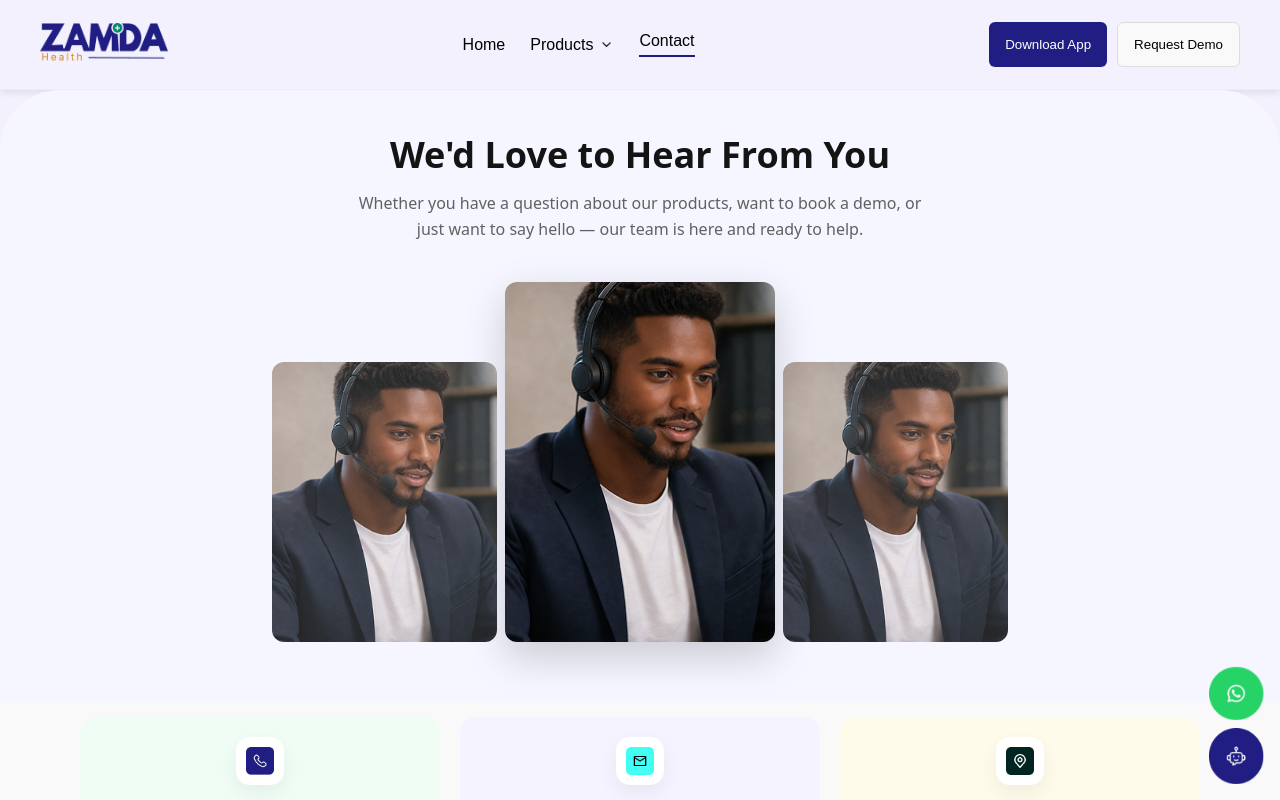
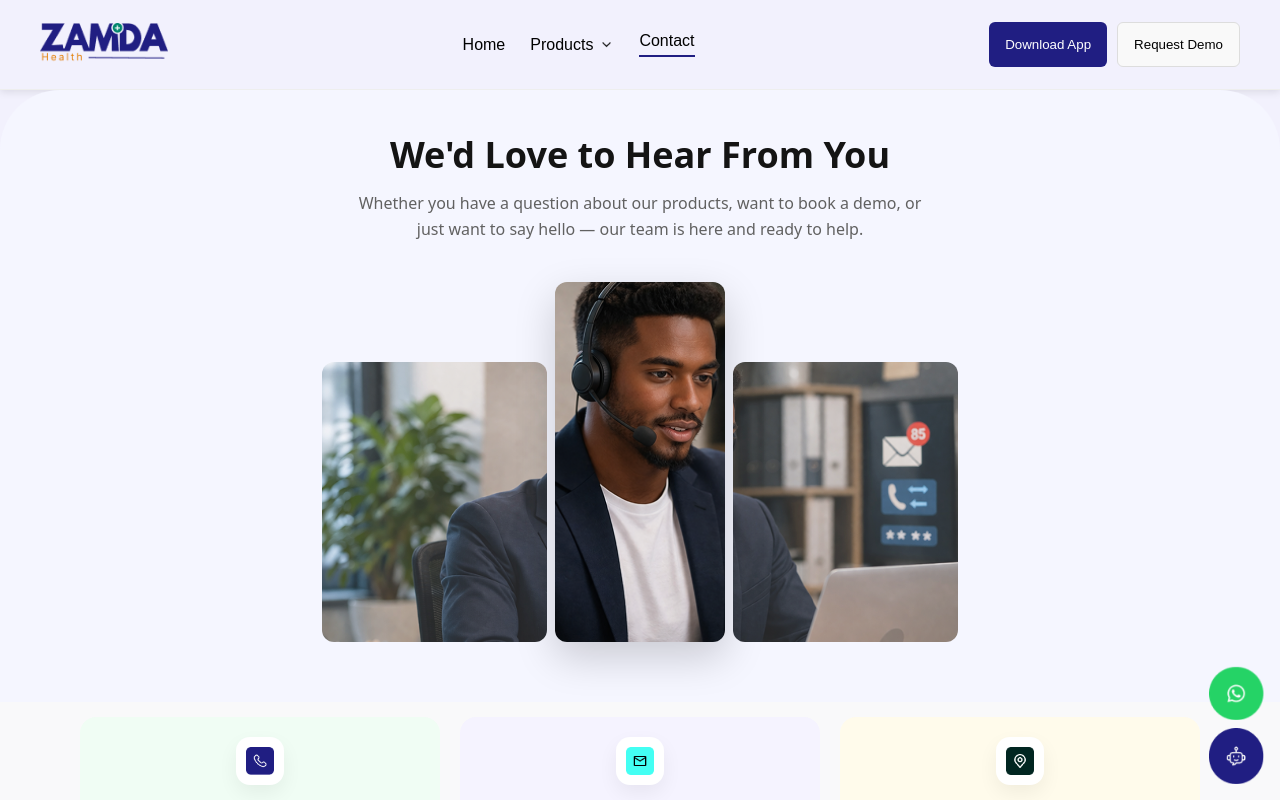
Before and after one commit to Akem-Ben/akem-landing-zamda, a React (Vite) app: page /contact in a window 1280 px wide. Shown: the top 800 px of the page. Built offline with nearby package versions, Linux system fonts and the light colour scheme.

Commit message:
refactor: improve image rendering and layout in HearFromYou component

```diff
--- a/src/components/contact/HearFromYou.tsx
+++ b/src/components/contact/HearFromYou.tsx
@@ -1,3 +1,133 @@
+// import React, { useEffect, useState } from "react";
+// import mainImage from "../../assets/hear.png";
+// import whatsapp from "../../assets/whatsapp.png";
+// import ai from "../../assets/ai.png";
+
+// const HearFromYou: React.FC = () => {
+//   const [screenWidth, setScreenWidth] = useState(window.innerWidth);
+
+//     useEffect(() => {
+//       const handleResize = () => {
+//         setScreenWidth(window.innerWidth);
+//       };
+
+//       window.addEventListener("resize", handleResize);
+//       return () => window.removeEventListener("resize", handleResize);
+//     }, []);
+
+//       const isMobile = screenWidth <= 768;
+//   // const isTablet = screenWidth > 768 && screenWidth <= 1024;
+
+//    const dynamicStyles = {
+//     sideImgLeft: {
+//       ...styles.sideImg,
+//       borderBottomLeftRadius: isMobile ? "300px" : "12px",
+//     },
+//     sideImgRight: {
+//       ...styles.sideImg,
+//       borderBottomRightRadius: isMobile ? "300px" : "12px",
+//     },
+//   };
+
+//   return (
+//     <>
+//       {/* Fixed floating icons */}
+//       <img src={whatsapp} style={styles.whatsapp} alt="whatsapp" />
+//       <img src={ai} style={styles.ai} alt="ai" />
+
+//       <section style={styles.container}>
+//         <h2 style={styles.heading}>We'd Love to Hear From You</h2>
+//         <p style={styles.subtext}>
+//           Whether you have a question about our products, want to book a demo,
+//           or just want to say hello — our team is here and ready to help.
+//         </p>
+
+//         <div style={styles.images}>
+//           <img src={mainImage} style={dynamicStyles.sideImgLeft} alt="team" />
+//           <img src={mainImage} style={styles.centerImg} alt="team center" />
+//           <img src={mainImage} style={dynamicStyles.sideImgRight} alt="team" />
+//         </div>
+//       </section>
+//     </>
+//   );
+// };
+
+// export default HearFromYou;
+
+// const styles: { [key: string]: React.CSSProperties } = {
+//   container: {
+//     position: "relative",
+//     background: "#f5f6ff",
+//     padding: "40px 0 60px",         // no horizontal padding — let images touch edges
+//     borderRadius: "60px 60px 0 0",
+//     textAlign: "center",
+//     overflow: "hidden",
+//   },
+//   heading: {
+//     fontSize: "clamp(26px, 6vw, 36px)",
+//     fontWeight: 700,
+//     color: "#141414",
+//     padding: "0 20px",
+//   },
+//   subtext: {
+//     maxWidth: "620px",
+//     margin: "12px auto 40px",
+//     color: "#616161",
+//     lineHeight: "1.6",
+//     padding: "0 24px",
+//     fontSize: "clamp(14px, 3.5vw, 16px)",
+//   },
+//   images: {
+//     display: "flex",
+//     justifyContent: "center",
+//     alignItems: "flex-end",
+//     gap: "8px",
+//     paddingLeft: "0",
+//     paddingRight: "0",
+//     // Allow side images to bleed slightly off screen
+//     marginLeft: "-30px",
+//     marginRight: "-30px",
+//   },
+//   sideImg: {
+//     width: "30%",                   // slim on mobile
+//     maxWidth: "225px",
+//     height: "280px",
+//     objectFit: "cover",
+//     objectPosition: "center top",
+//     opacity: 0.85,
+//     borderRadius: "12px",
+//     flexShrink: 0,
+//   },
+//   centerImg: {
+//     width: "42%",                   // wider and taller — the hero
+//     maxWidth: "270px",
+//     height: "360px",
+//     objectFit: "cover",
+//     objectPosition: "center top",
+//     borderRadius: "12px",
+//     boxShadow: "0 15px 40px rgba(0,0,0,0.18)",
+//     flexShrink: 0,
+//     zIndex: 2,
+//   },
+//   whatsapp: {
+//     position: "fixed",
+//     width: "55px",
+//     right: "16px",
+//     bottom: "80px",
+//     zIndex: 1000,
+//     cursor: "pointer",
+//   },
+//   ai: {
+//     position: "fixed",
+//     width: "55px",
+//     right: "16px",
+//     bottom: "16px",
+//     zIndex: 1000,
+//     cursor: "pointer",
+//   },
+// };
+
+
 import React, { useEffect, useState } from "react";
 import mainImage from "../../assets/hear.png";
 import whatsapp from "../../assets/whatsapp.png";
@@ -16,18 +146,6 @@ const HearFromYou: React.FC = () => {
   }, []);
 
   const isMobile = screenWidth <= 768;
-  // const isTablet = screenWidth > 768 && screenWidth <= 1024;
-
-   const dynamicStyles = {
-    sideImgLeft: {
-      ...styles.sideImg,
-      borderBottomLeftRadius: isMobile ? "300px" : "12px",
-    },
-    sideImgRight: {
-      ...styles.sideImg,
-      borderBottomRightRadius: isMobile ? "300px" : "12px",
-    },
-  };
 
   return (
     <>
@@ -43,9 +161,63 @@ const HearFromYou: React.FC = () => {
         </p>
 
         <div style={styles.images}>
-          <img src={mainImage} style={dynamicStyles.sideImgLeft} alt="team" />
-          <img src={mainImage} style={styles.centerImg} alt="team center" />
-          <img src={mainImage} style={dynamicStyles.sideImgRight} alt="team" />
+          {/* LEFT SLICE */}
+          <div
+            style={{
+              ...styles.sliceWrapper,
+              ...styles.sideSlice,
+              borderRadius: "12px",
+              borderBottomLeftRadius: isMobile ? "300px" : "12px",
+            }}
+          >
+            <img
+              src={mainImage}
+              style={{
+                ...styles.sliceImg,
+                objectPosition: "0% center",
+              }}
+              alt="team left"
+            />
+          </div>
+
+          {/* CENTER SLICE */}
+          <div
+            style={{
+              ...styles.sliceWrapper,
+              ...styles.centerSlice,
+              borderRadius: "12px",
+              boxShadow: "0 15px 40px rgba(0,0,0,0.18)",
+              zIndex: 2,
+            }}
+          >
+            <img
+              src={mainImage}
+              style={{
+                ...styles.sliceImg,
+                objectPosition: "50% top",
+              }}
+              alt="team center"
+            />
+          </div>
+
+          {/* RIGHT SLICE */}
+          <div
+            style={{
+              ...styles.sliceWrapper,
+              ...styles.sideSlice,
+              borderRadius: "12px",
+              borderBottomRightRadius: isMobile ? "300px" : "12px",
+            }}
+          >
+            <img
+              src={mainImage}
+              style={{
+                ...styles.sliceImg,
+                objectPosition: "100% center",
+              }}
+              alt="team right"
+            />
+          </div>
         </div>
       </section>
     </>
@@ -58,7 +230,7 @@ const styles: { [key: string]: React.CSSProperties } = {
   container: {
     position: "relative",
     background: "#f5f6ff",
-    padding: "40px 0 60px",         // no horizontal padding — let images touch edges
+    padding: "40px 0 60px",
     borderRadius: "60px 60px 0 0",
     textAlign: "center",
     overflow: "hidden",
@@ -82,33 +254,37 @@ const styles: { [key: string]: React.CSSProperties } = {
     justifyContent: "center",
     alignItems: "flex-end",
     gap: "8px",
-    paddingLeft: "0",
-    paddingRight: "0",
-    // Allow side images to bleed slightly off screen
     marginLeft: "-30px",
     marginRight: "-30px",
   },
-  sideImg: {
-    width: "30%",                   // slim on mobile
+
+  // Wrapper clips the image to its slice
+  sliceWrapper: {
+    overflow: "hidden",
+    flexShrink: 0,
+    position: "relative",
+  },
+  sideSlice: {
+    width: "50%",
     maxWidth: "225px",
     height: "280px",
+    opacity: 0.85,
+  },
+  centerSlice: {
+    width: "48%",
+    maxWidth: "170px",
+    height: "360px",
+  },
+
+  // Image fills wrapper and the objectPosition shifts which part shows
+  sliceImg: {
+    width: "100%",
+    height: "100%",
     objectFit: "cover",
     objectPosition: "center top",
-    opacity: 0.85,
-    borderRadius: "12px",
-    flexShrink: 0,
+    display: "block",
   },
-  centerImg: {
-    width: "42%",                   // wider and taller — the hero
-    maxWidth: "270px",
-    height: "360px",
-    objectFit: "cover",
-    objectPosition: "center top",
-    borderRadius: "12px",
-    boxShadow: "0 15px 40px rgba(0,0,0,0.18)",
-    flexShrink: 0,
-    zIndex: 2,
-  },
+
   whatsapp: {
     position: "fixed",
     width: "55px",
```
Lines whose indentation alone changed are shown as unchanged.
